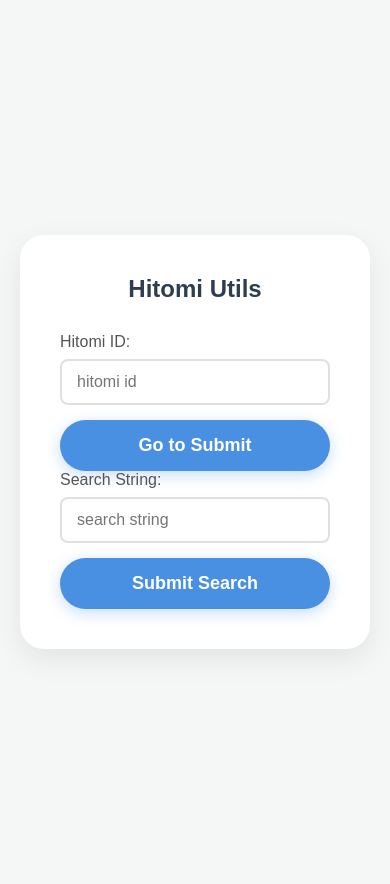
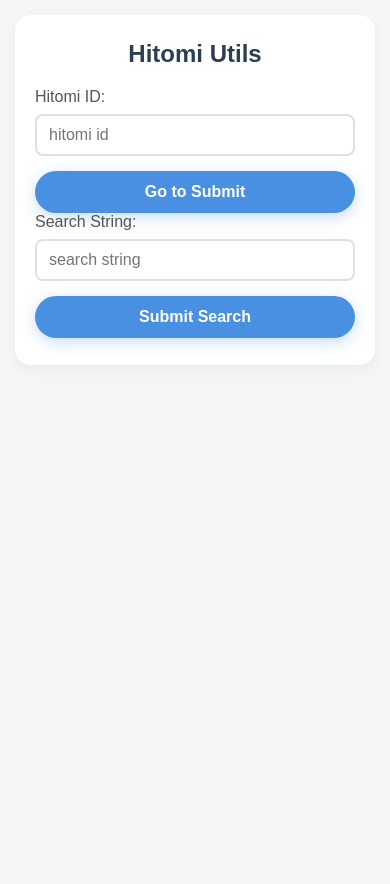
Before and after one commit to ACBAD/ComicManager, a FastAPI app: page /hitomi in a window 390 px wide. After the commit the page ends 343 px from the top, so only its background shows below. Run offline with FastAPI, Linux system fonts and the light colour scheme; parts of the project's set-up code (start-up, migrations or seed data) failed here and were passed over.

Commit message:
adapt mobile

```diff
--- a/src/hitomi.css
+++ b/src/hitomi.css
@@ -172,3 +172,45 @@ h2 {
     text-align: center;
     display: none;
 }
+/* --- 移动端适配 (Responsive Design) --- */
+@media screen and (max-width: 768px) {
+    body {
+        /* 移动端通常不需要垂直居中，改为顶部对齐防止键盘遮挡 */
+        align-items: flex-start;
+        padding: 15px;
+        min-height: auto; /* 允许内容自然撑开 */
+    }
+
+    .container {
+        /* 减少内边距，腾出空间给内容 */
+        padding: 25px 20px;
+        /* 移动端卡片感不需要太强，减小圆角和阴影 */
+        border-radius: 16px;
+        box-shadow: 0 5px 15px rgba(0, 0, 0, 0.05);
+        /* 确保宽度占满（减去body的padding） */
+        width: 100%;
+        max-width: 100%;
+    }
+
+    h2 {
+        margin-bottom: 20px;
+        font-size: 1.5rem; /* 调整标题字号适配小屏 */
+    }
+
+    /* 优化表单控件在移动端的显示 */
+    .form-control {
+        font-size: 16px; /* 防止 iOS Safari 输入框自动放大 */
+        padding: 10px 12px;
+    }
+
+    .submit-btn {
+        padding: 12px; /* 稍微减小高度，但保持触控友好 */
+        font-size: 16px;
+    }
+
+    /* 针对动态 Tag 区块的适配 */
+    .tag-section {
+        padding: 15px;
+        margin-bottom: 20px;
+    }
+}
--- a/templates/hitomi.html
+++ b/templates/hitomi.html
@@ -2,6 +2,7 @@
 <html lang="en">
 <head>
     <meta charset="UTF-8">
+    <meta name="viewport" content="width=device-width, initial-scale=1.0, maximum-scale=1.0, user-scalable=no">
     <title>Hitomi Utils</title>
     <link rel="stylesheet" href="/src/hitomi.css">
     <script src="https://code.jquery.com/jquery-3.6.0.min.js"></script>
@@ -23,11 +24,11 @@
             <label for="search-string">Search String:</label>
             <input id="search-string" required class="form-control" placeholder="search string" />
         </div>
+        <button type="submit" class="submit-btn" id="searchBtn">Submit Search</button>
         <div id="status-msg" style="display: none;">
             <span class="loading-spinner"></span>后端正在搜索...
         </div>
         <div id="comic-list" style="display: none"></div>
-        <button type="submit" class="submit-btn" id="searchBtn">Submit Search</button>
     </form>
 </div>
 </body>
```
